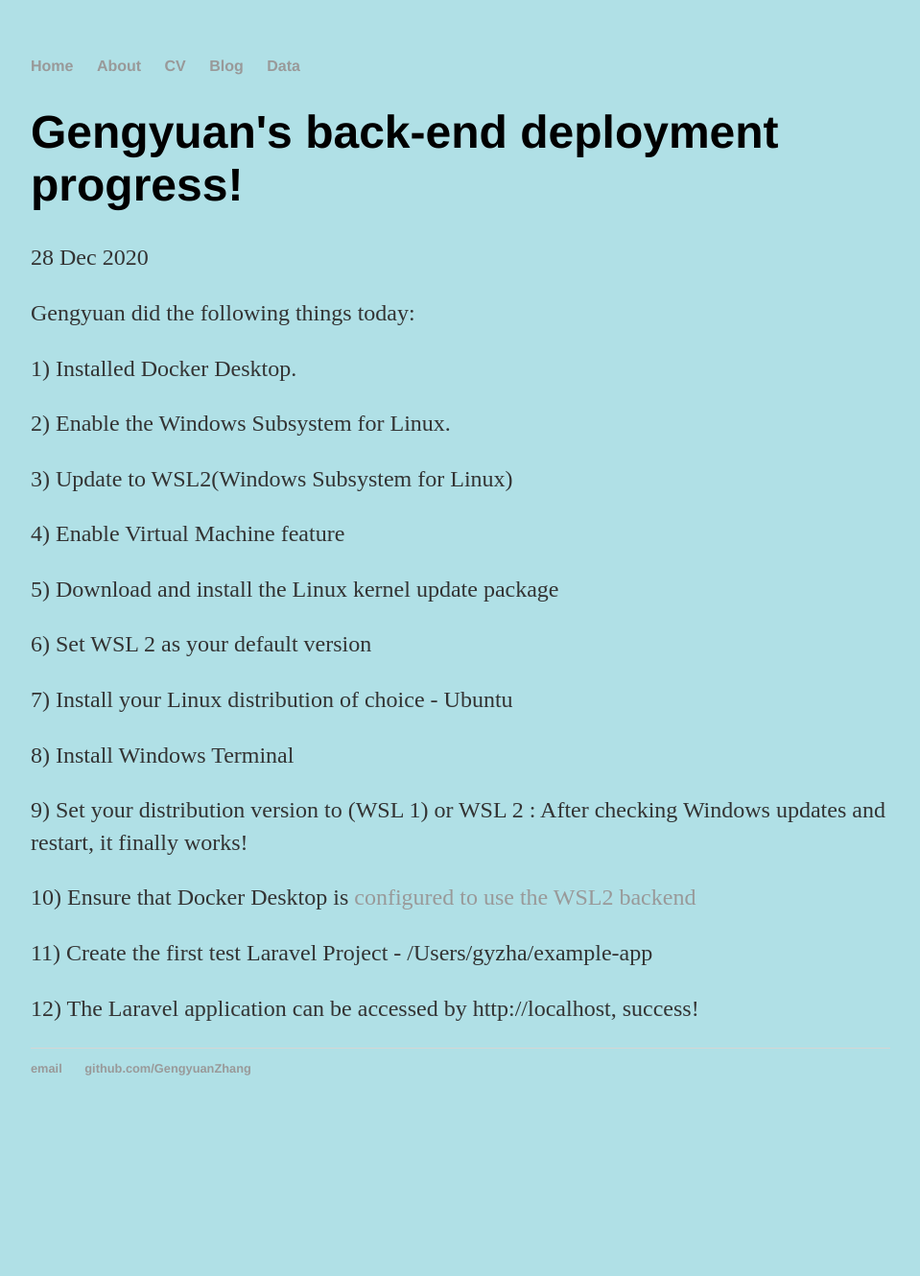
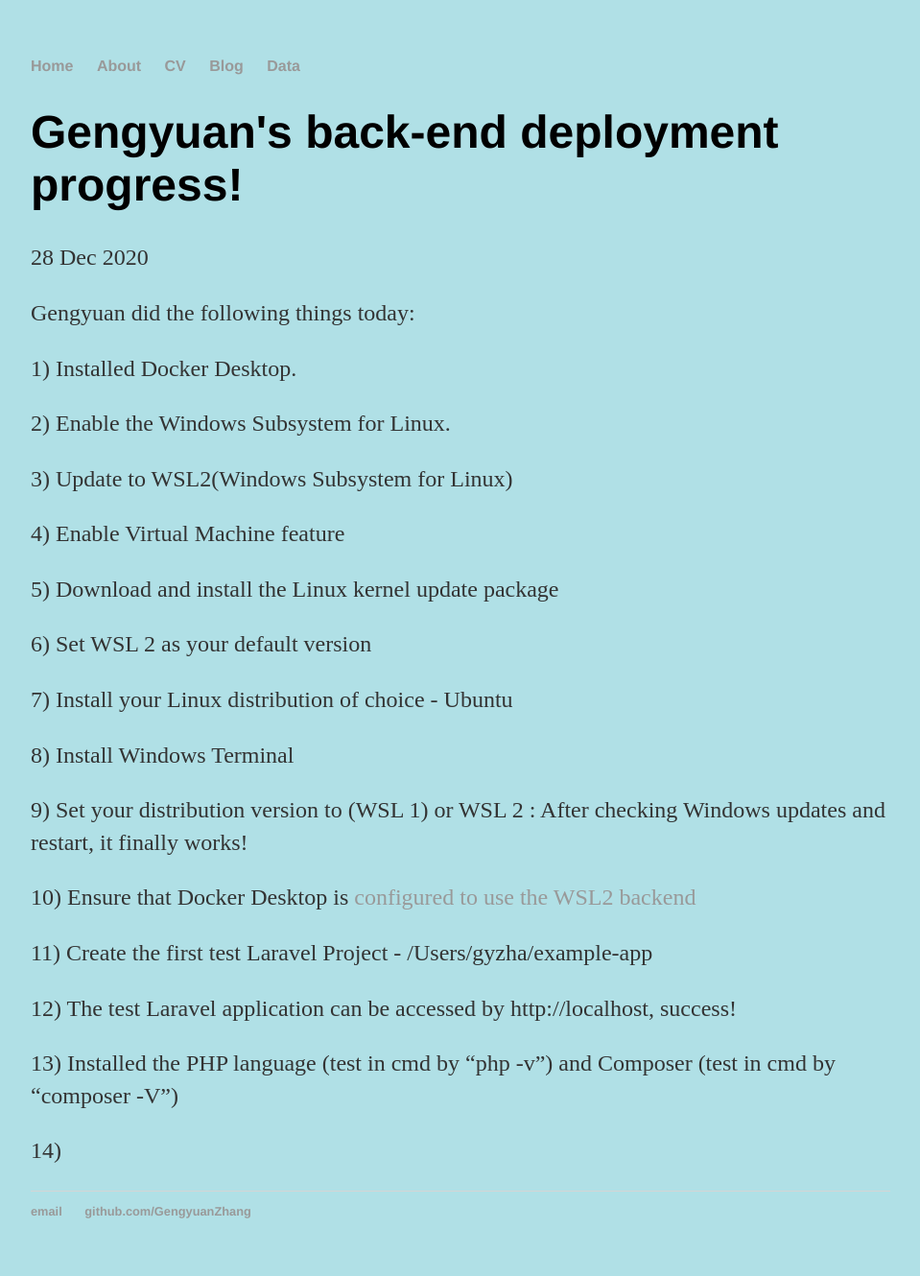
Before and after one commit to GengyuanZhang/GengyuanZhang.github.io, a Jekyll site: the page built from _posts/2020-12-28-gengyuan-zhang-back-end-progress.md, in a window 1280 px wide. Shown: the whole page at 96% size, without its empty margins (160-1119 px from the left). Built offline with Jekyll 4.4.1, drawn with Linux system fonts in a browser that asks for light colours; before the commit the page ends 1181 px from its top, so only the background shows below that.

Commit message:
Update 2020-12-28-gengyuan-zhang-back-end-progress.md

```diff
--- a/_posts/2020-12-28-gengyuan-zhang-back-end-progress.md
+++ b/_posts/2020-12-28-gengyuan-zhang-back-end-progress.md
@@ -28,4 +28,8 @@
 
 11) Create the first test Laravel Project - /Users/gyzha/example-app
 
-12) The Laravel application can be accessed by http://localhost, success!
+12) The test Laravel application can be accessed by http://localhost, success!
+
+13) Installed the PHP language (test in cmd by "php -v") and Composer (test in cmd by "composer -V")
+
+14)
```
